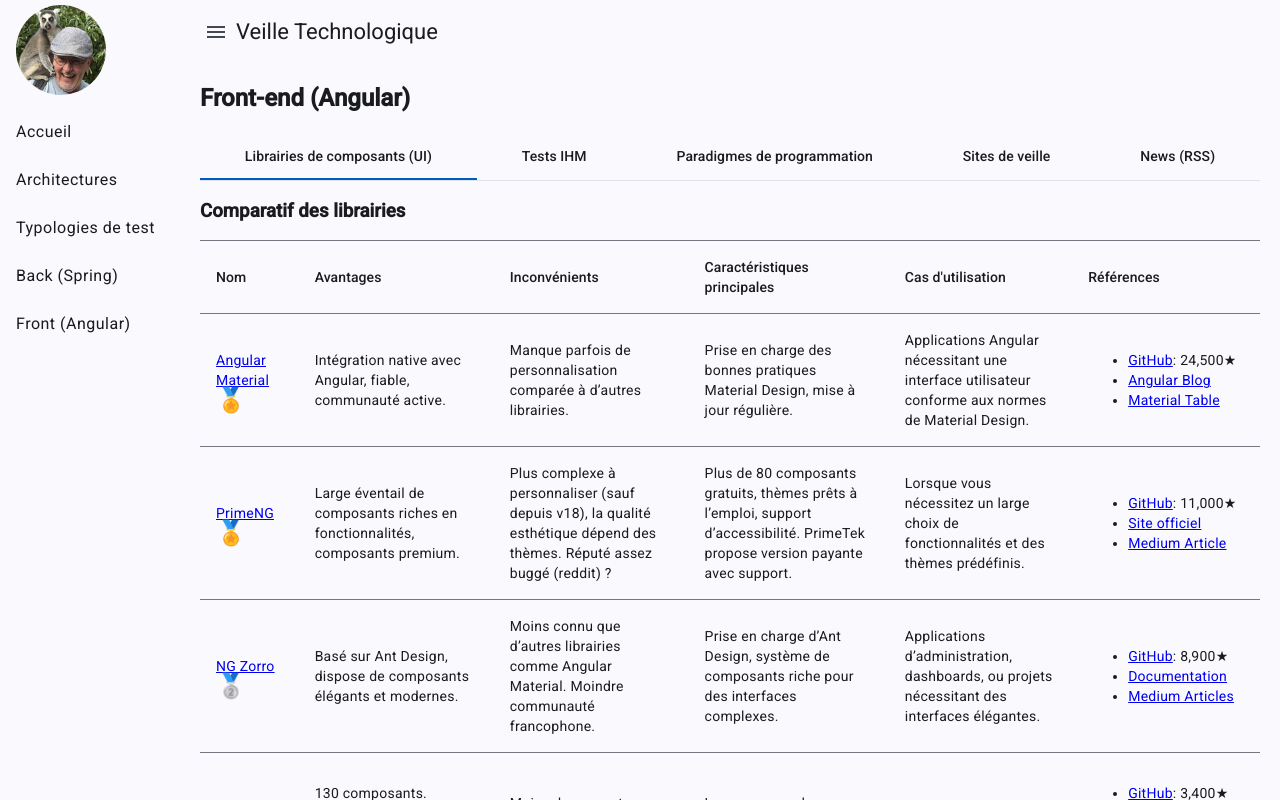
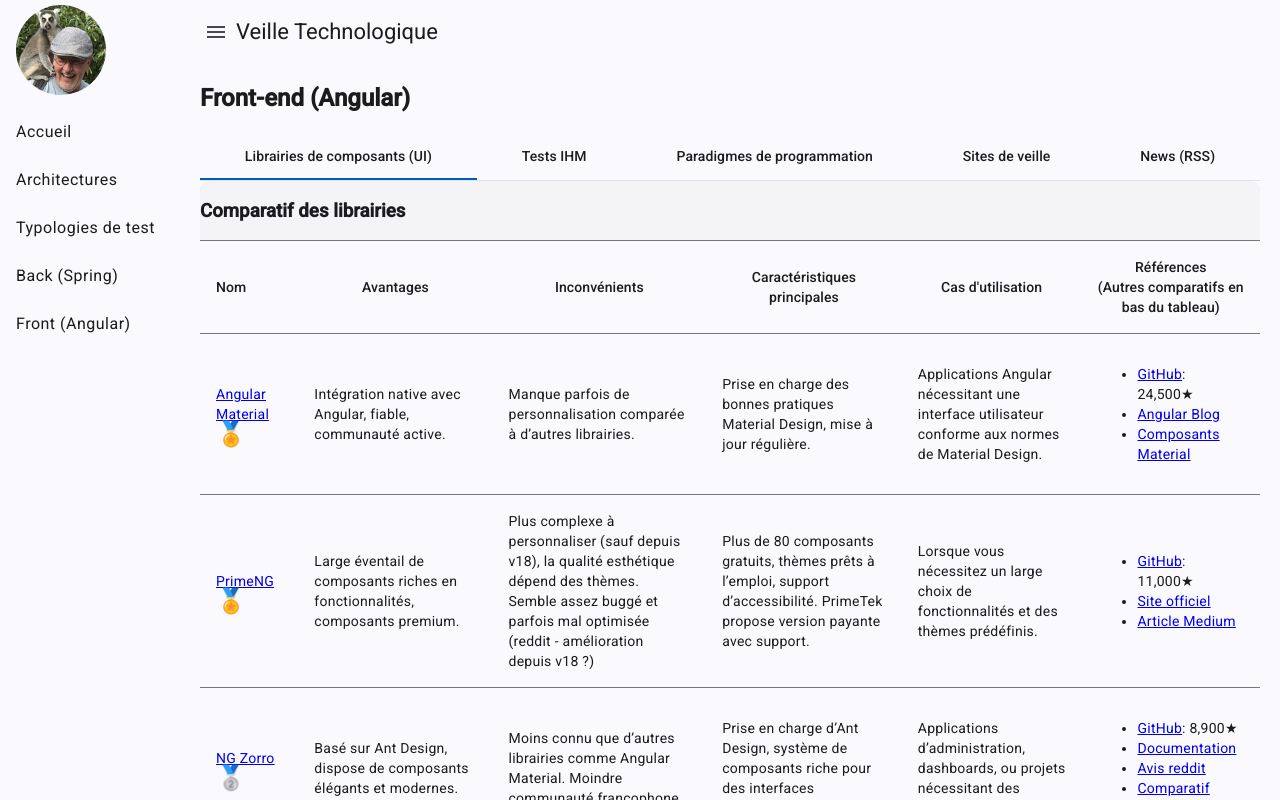
Before and after one commit to cpierres/p4veilletech, an Angular app: page /front/ui-libraries in a window 1280 px wide. Built offline with nearby package versions, Linux system fonts and the light colour scheme; no server answers.

Commit message:
Améliorations ui-libraries.component

```diff
--- a/src/app/pages/front/ui-libraries/ui-libraries.component.css
+++ b/src/app/pages/front/ui-libraries/ui-libraries.component.css
@@ -11,6 +11,10 @@
 }
 mat-row:hover {
   background-color: #f5f5f5;
+}
+
+.centered-header {
+  text-align: center;
 }
 
 .container {
--- a/src/app/pages/front/ui-libraries/ui-libraries.component.html
+++ b/src/app/pages/front/ui-libraries/ui-libraries.component.html
@@ -1,3 +1,4 @@
+<mat-card>
   <h3>Comparatif des librairies</h3>
   <mat-divider></mat-divider>
   <table mat-table [dataSource]="libraries" class="mat-elevation-z8">
@@ -13,27 +14,27 @@
     </ng-container>
 
     <ng-container matColumnDef="advantages">
-    <th mat-header-cell *matHeaderCellDef> Avantages</th>
+      <th mat-header-cell *matHeaderCellDef class="centered-header">Avantages</th>
       <td mat-cell *matCellDef="let lib"> {{ lib.advantages }}</td>
     </ng-container>
 
     <ng-container matColumnDef="disadvantages">
-    <th mat-header-cell *matHeaderCellDef> Inconvénients</th>
+      <th mat-header-cell *matHeaderCellDef class="centered-header">Inconvénients</th>
       <td mat-cell *matCellDef="let lib"> {{ lib.disadvantages }}</td>
     </ng-container>
 
     <ng-container matColumnDef="features">
-    <th mat-header-cell *matHeaderCellDef> Caractéristiques principales</th>
+      <th mat-header-cell *matHeaderCellDef class="centered-header">Caractéristiques principales</th>
       <td mat-cell *matCellDef="let lib"> {{ lib.features }}</td>
     </ng-container>
 
     <ng-container matColumnDef="useCases">
-    <th mat-header-cell *matHeaderCellDef> Cas d'utilisation</th>
+      <th mat-header-cell *matHeaderCellDef class="centered-header">Cas d'utilisation</th>
       <td mat-cell *matCellDef="let lib"> {{ lib.useCases }}</td>
     </ng-container>
 
     <ng-container matColumnDef="references">
-    <th mat-header-cell *matHeaderCellDef> Références</th>
+      <th mat-header-cell *matHeaderCellDef class="centered-header" title="Autres avis comparatifs en bas du tableau">Références<br>(Autres comparatifs en bas du tableau)</th>
       <td mat-cell *matCellDef="let lib">
         <ul>
           <li><a href="{{ lib.references.github.repo }}" target="_blank"
@@ -47,7 +48,7 @@
       </td>
     </ng-container>
 
-  <tr mat-header-row *matHeaderRowDef="displayedColumns"></tr>
+    <tr mat-header-row *matHeaderRowDef="displayedColumns" class="centered-header"></tr>
     <tr mat-row *matRowDef="let row; columns: displayedColumns;"></tr>
   </table>
 
@@ -69,3 +70,4 @@
     </div>
 
   </div>
+</mat-card>
--- a/src/app/pages/front/ui-libraries/ui-libraries.component.ts
+++ b/src/app/pages/front/ui-libraries/ui-libraries.component.ts
@@ -12,6 +12,7 @@
 import {MatDivider} from '@angular/material/divider';
 import {UiLibrary} from '../../../core/models/UiLibrary';
 import {LinkInfo} from '../../../core/models/LinkInfo';
+import {MatCard} from '@angular/material/card';
 
 @Component({
   selector: 'app-ui-libraries',
@@ -30,6 +31,7 @@
     MatDivider,
     NgIf,
     DecimalPipe,
+    MatCard,
   ],
   templateUrl: './ui-libraries.component.html',
   styleUrl: './ui-libraries.component.css'
@@ -65,7 +67,7 @@
         siteAvis: [
           {name: 'Angular Blog', link: 'https://blog.angular.io/', title: 'Angular Blog'},
           {
-            name: 'Material Table',
+            name: 'Composants Material',
             link: 'https://material.angular.io/components/table/overview',
             title: 'Table Overview'
           }
@@ -75,10 +77,10 @@
     {
       name: 'PrimeNG',
       link: 'https://www.primefaces.org/category/primeng/',
-      title: 'Médaille d\'or pour application complexité moyenne (pas de coût de licence)',
+      title: 'Médaille d\'or pour application complexité moyenne (pas de coût de licence sauf si Primetek pour premium)',
       choice: '1',
       advantages: 'Large éventail de composants riches en fonctionnalités, composants premium.',
-      disadvantages: 'Plus complexe à personnaliser (sauf depuis v18), la qualité esthétique dépend des thèmes. Réputé assez buggé (reddit) ?',
+      disadvantages: 'Plus complexe à personnaliser (sauf depuis v18), la qualité esthétique dépend des thèmes. Semble assez buggé et parfois mal optimisée (reddit - amélioration depuis v18 ?)',
       features: 'Plus de 80 composants gratuits, thèmes prêts à l’emploi, support d’accessibilité. PrimeTek propose version payante avec support.',
       useCases: 'Lorsque vous nécessitez un large choix de fonctionnalités et des thèmes prédéfinis.',
       references: {
@@ -89,8 +91,8 @@
           forks: 4700
         },
         siteAvis: [
-          {name: 'Site officiel', link: 'https://primeng.org/', title: 'PrimeNG Official Site'},
-          {name: 'Medium Article', link: 'https://medium.com/search?q=primeng', title: 'PrimeNG on Medium'}
+          {name: 'Site officiel', link: 'https://primeng.org/', title: 'Site officiel PrimeNG'},
+          {name: 'Article Medium', link: 'https://medium.com/search?q=primeng', title: 'PrimeNG sur Medium'}
         ]
       }
     },
@@ -112,7 +114,16 @@
         },
         siteAvis: [
           {name: 'Documentation', link: 'https://ng.ant.design/docs/introduce/en/', title: 'NG Zorro Docs'},
-          {name: 'Medium Articles', link: 'https://medium.com/ng-zorro/', title: 'NG Zorro Blog'}
+          {
+            name: 'Avis reddit',
+            link: 'https://www.reddit.com/r/angular/comments/1h5pirb/angular_material_of_ngzorro/',
+            title: 'Avis reddit intéressant'
+          },
+          {
+            name: 'Comparatif reddit',
+            link: 'https://www.reddit.com/r/Angular2/comments/ovvnug/which_is_the_best_primeng_vs_material_vs_ngzorro/',
+            title: 'Comparatif reddit intéressant entre PrimeNG, Material et NG Zorro'
+          },
         ]
       }
     },
@@ -134,14 +145,19 @@
         },
         siteAvis: [
           {
-            name: 'Documentations et composants',
+            name: 'Documentation',
             link: 'https://taiga-ui.dev/components',
             title: 'Explore Taiga UI Components'
           },
           {
-            name: 'Comparaison avec Angular Material',
-            link: 'https://blog.example.com/taiga-vs-material/',
-            title: 'Blog: Taiga UI vs Angular Material'
+            name: 'Avis reddit',
+            link: 'https://www.reddit.com/r/Angular2/comments/15hga8h/opinion_on_taiga_ui_component_library/',
+            title: 'Taiga UI vs Angular Material'
+          },
+          {
+            name: 'Avis reddit',
+            link: 'https://www.reddit.com/r/Angular2/comments/1cpvbho/material_vs_primeng_vs_tailwind_vs_taiga_ui_which/',
+            title: 'material vs primeng vs tailwind vs taiga'
           }
         ]
       }
@@ -149,10 +165,10 @@
     {
       name: 'AG-Grid',
       link: 'https://www.ag-grid.com/',
-      title: 'Médaille d\'or pour application complexe et avec gros volumes. Licence payante, pas de support communautaire.',
+      title: 'Médaille d\'or pour application complexe et avec gros volumes. Licence payante.',
       choice: '1',
-      advantages: 'Performances élevées pour le rendu de données volumineuses, fonctionnalités avancées pour les tableaux (tri, filtrage, édition).',
-      disadvantages: 'Licence payante nécessaire pour les fonctionnalités avancées, apprentissage assez difficile.',
+      advantages: 'Performances élevées pour le rendu de données volumineuses, fonctionnalités avancées pour les tableaux (tri, filtrage, édition) et les graphes.',
+      disadvantages: 'Composants communautaires peu nombreux. Licence payante nécessaire pour les fonctionnalités avancées, apprentissage assez difficile.',
       features: 'Composants de tableaux dynamiques et hautement personnalisables, idéal pour des applications data-centric.',
       useCases: 'Applications nécessitant des tableaux complexes et interactifs manipulant de larges volumes de données.',
       references: {
@@ -164,7 +180,8 @@
         },
         siteAvis: [
           {name: 'Documentation officielle', link: 'https://www.ag-grid.com/documentation/', title: 'AG-Grid Docs'},
-          {name: 'Medium Articles', link: 'https://medium.com/ag-grid/', title: 'AG-Grid Blog'}
+          {name: 'Tarifs', link: 'https://www.ag-grid.com/license-pricing/', title: 'Tarifs par composant'},
+          {name: 'Articles Medium', link: 'https://medium.com/ag-grid/', title: 'AG-Grid Blog'}
         ]
       }
     },
@@ -183,7 +200,11 @@
           forks: 1600
         },
         siteAvis: [
-          {name: 'NG Bootstrap Site', link: 'https://ng-bootstrap.github.io/', title: 'Official Site'}
+          {
+            name: 'Comparatif',
+            link: 'https://www.reddit.com/r/angular/comments/181eiv9/ngbootstrap_vs_ngxbootstrap/',
+            title: 'Comparatif ngbootstrap vs ngxbootstrap'
+          },
         ]
       }
     },
@@ -204,11 +225,6 @@
         },
         siteAvis: [
           {
-            name: 'Site officiel',
-            link: 'https://valor-software.com/ngx-bootstrap/',
-            title: 'ngx-bootstrap Official Documentation'
-          },
-          {
             name: 'Github Issues',
             link: 'https://github.com/valor-software/ngx-bootstrap/issues',
             title: 'Issues (ngx-bootstrap)'
@@ -225,19 +241,24 @@
       title: 'Historique des étoiles des librairies',
     },
     {
-      name: 'Reddit : Comparaison des meilleures librairies UI pour Angular',
+      name: 'Comparatif reddit intéressant entre PrimeNG, Material et NG Zorro',
+      link: 'https://www.reddit.com/r/Angular2/comments/ovvnug/which_is_the_best_primeng_vs_material_vs_ngzorro/',
+      title: 'Comparatif reddit intéressant entre PrimeNG, Material et NG Zorro'
+    },
+    {
+      name: 'Reddit : Comparaison de librairies UI pour Angular',
       link: 'https://www.reddit.com/r/Angular2/comments/1gku1jh/the_best_ui_libraries_for_angular/?tl=fr',
-      title: 'Guide complet des librairies pour Angular',
+      title: 'Comparatif des librairies Angular',
     },
     {
       name: '10 Angular UI Libraries to Create a World-Class User Experience',
       link: 'https://geekflare.com/dev/angular-ui-libraries/',
-      title: 'Guide complet des librairies pour Angular',
+      title: 'Comparatif des librairies Angular',
     },
     {
       name: '9 bibliothèques de composants Angular',
       link: 'https://kinsta.com/fr/blog/bibliotheques-composants-angular/',
-      title: 'Guide complet des librairies pour Angular',
+      title: 'Comparatif des librairies Angular',
     },
     {
       name: 'PrimeNg vs NgBootstrap vs NgxBootstrap',
@@ -246,5 +267,4 @@
     },
   ];
 
-
 }
```
Lines whose indentation alone changed are shown as unchanged.
